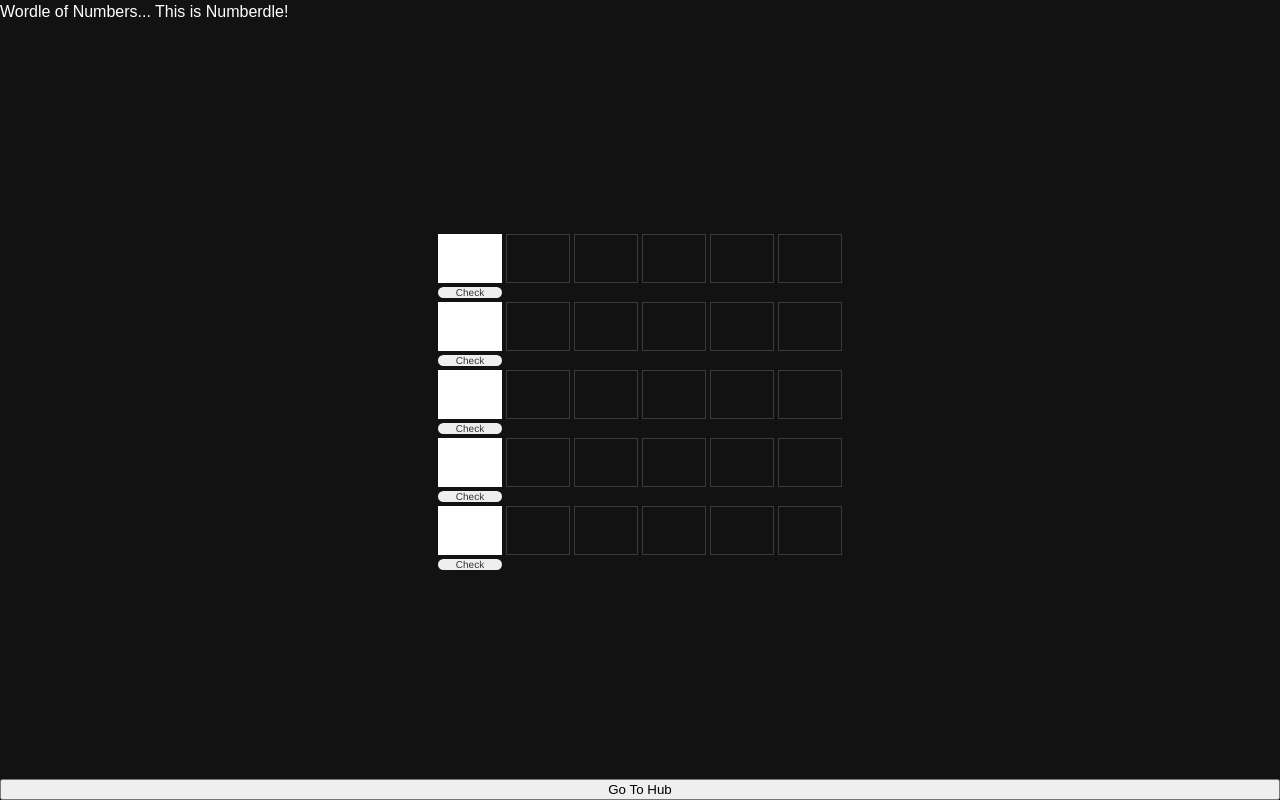
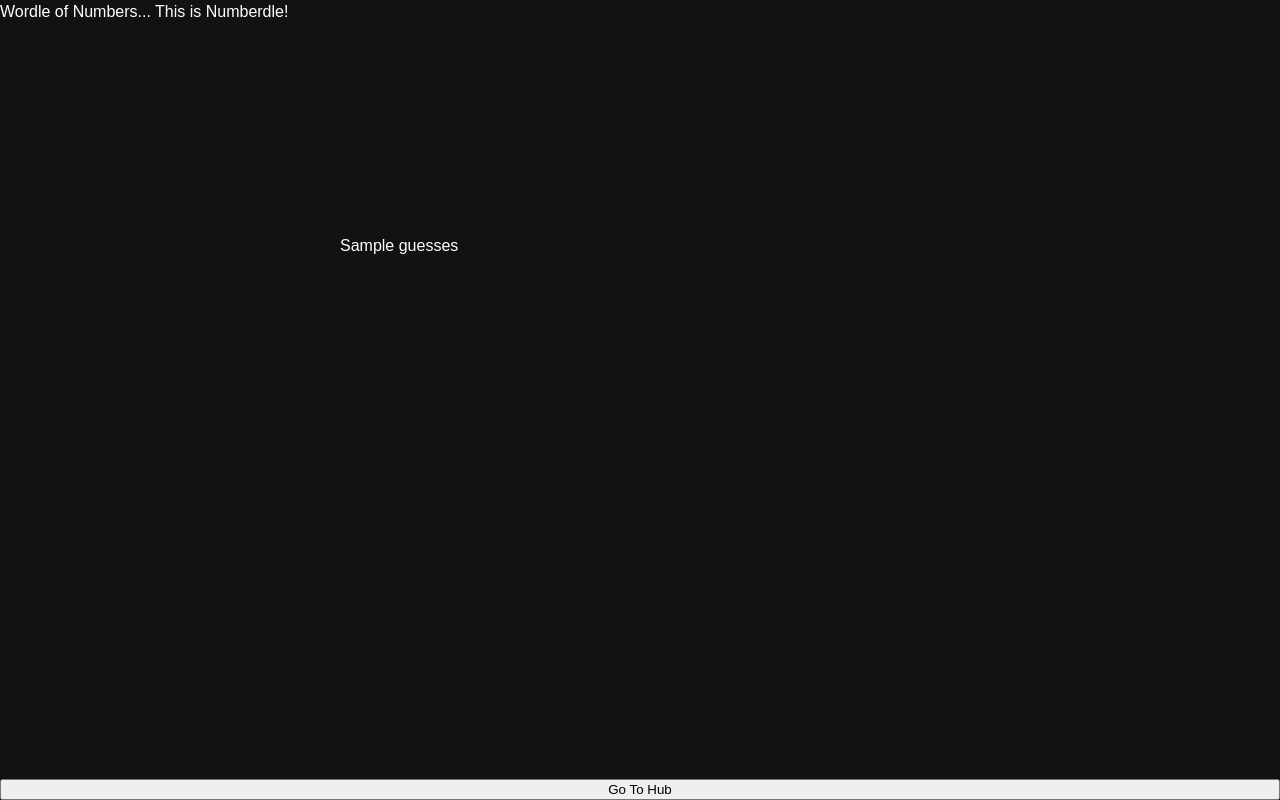
Before and after one commit to shaurya3shah/myFirstDjangoSite, a Django app: template helloapp/templates/helloapp/numberdle.html in a window 1280 px wide. Run offline with Django 4.2, Linux system fonts and the light colour scheme; the template is opened without the code that fills it: most values are stand-ins (such as "Sample title", 1, 10 or a date in 2020).

Commit message:
making progress on numberdle

```diff
--- a/helloapp/models/countriesConnection.py
+++ b/helloapp/models/countriesConnection.py
@@ -64,6 +64,7 @@ class CountriesConnection:
         self.score += 1
 
     def __init__(self):
+        print("initiating countries connection")
         if not self.countries_of_world:
             countries = dict(countries_for_language('en'))
             for a, b in countries.items():
--- a/helloapp/templates/helloapp/numberdle.html
+++ b/helloapp/templates/helloapp/numberdle.html
@@ -11,19 +11,23 @@
 </head>
 <body>
     <p>Wordle of Numbers... This is Numberdle!</p>
-
     <main>
       <div class="board">
+    {% load static %}
+        <p>{{numberdle_obj.guesses}}</p>
+    {% if numberdle_obj.guesses == 0 %}
+      <form action="{% url 'helloapp:check_numberdle' %}" method="post">
+        {% csrf_token %}
         <div id="row-1" class="board__row">
-        <input class="tile--input" type="text">
+          <input class="tile--input" type="text" name="player_guess_1" autofocus>
           <span class="tile"></span>
           <span class="tile"></span>
           <span class="tile"></span>
           <span class="tile"></span>
           <span class="tile"></span>
-        <button class="button-input">Check</button>
+          <input type="submit" class="button-input" value="Check">
         </div>
-
+      </form>
         <div id="row-2" class="board__row">
           <input class="tile--input" type="text">
           <span class="tile"></span>
@@ -31,7 +35,7 @@
           <span class="tile"></span>
           <span class="tile"></span>
           <span class="tile"></span>
-        <button class="button-input">Check</button>
+          <button class="button-input" disabled>Check</button>
         </div>
 
         <div id="row-3" class="board__row">
@@ -41,7 +45,7 @@
           <span class="tile"></span>
           <span class="tile"></span>
           <span class="tile"></span>
-        <button class="button-input">Check</button>
+          <button class="button-input" disabled>Check</button>
         </div>
 
         <div id="row-4" class="board__row">
@@ -51,7 +55,7 @@
           <span class="tile"></span>
           <span class="tile"></span>
           <span class="tile"></span>
-        <button class="button-input">Check</button>
+          <button class="button-input" disabled>Check</button>
         </div>
 
         <div id="row-5" class="board__row">
@@ -61,9 +65,14 @@
           <span class="tile"></span>
           <span class="tile"></span>
           <span class="tile"></span>
-        <button class="button-input">Check</button>
+          <button class="button-input" disabled >Check</button>
         </div>
       </div>
+
+    {% else %}
+
+    {% endif %}
+
     </main>
 
     <input type="submit" value="Go To Hub" onclick="location.href = '/helloapp/';">
--- a/helloapp/testNumberdle.py
+++ b/helloapp/testNumberdle.py
@@ -9,6 +9,10 @@ class TestNumberdle(unittest.TestCase):
         print(str(numberdle))
         self.assertEqual(True, True)  # add assertion here
 
+    def test_init(self):
+        numberdle = Numberdle()
+        print(numberdle.secret_numbers)
+        self.assertEqual(True, True)  # add assertion here
 
 if __name__ == '__main__':
     unittest.main()
```
Also changed, not shown: helloapp/models/numberdle.py (+25 -16 lines), helloapp/testCountriesConnection.py (added, +13 -0 lines), helloapp/views.py (+8 -3 lines). Lines whose indentation alone changed are shown as unchanged.
